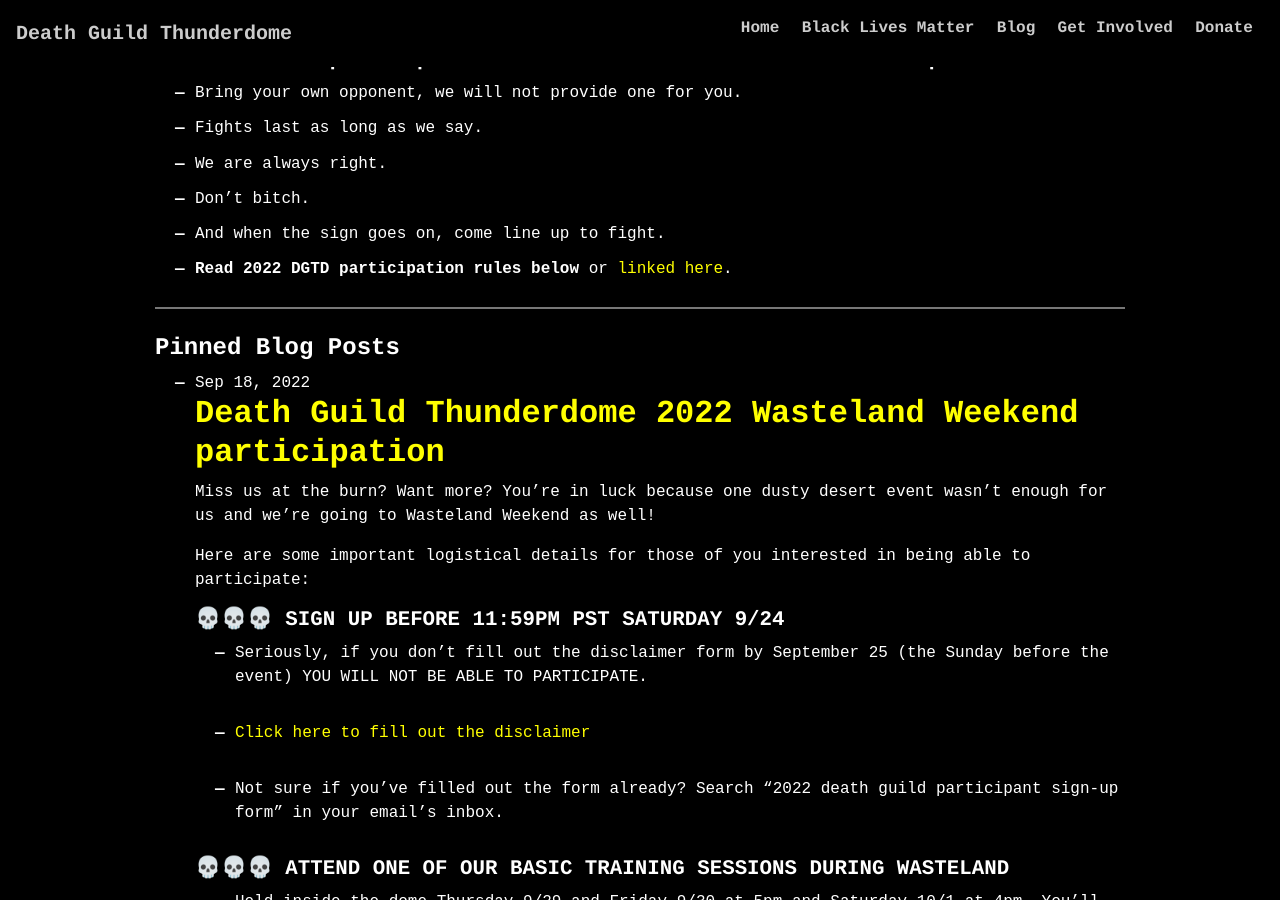
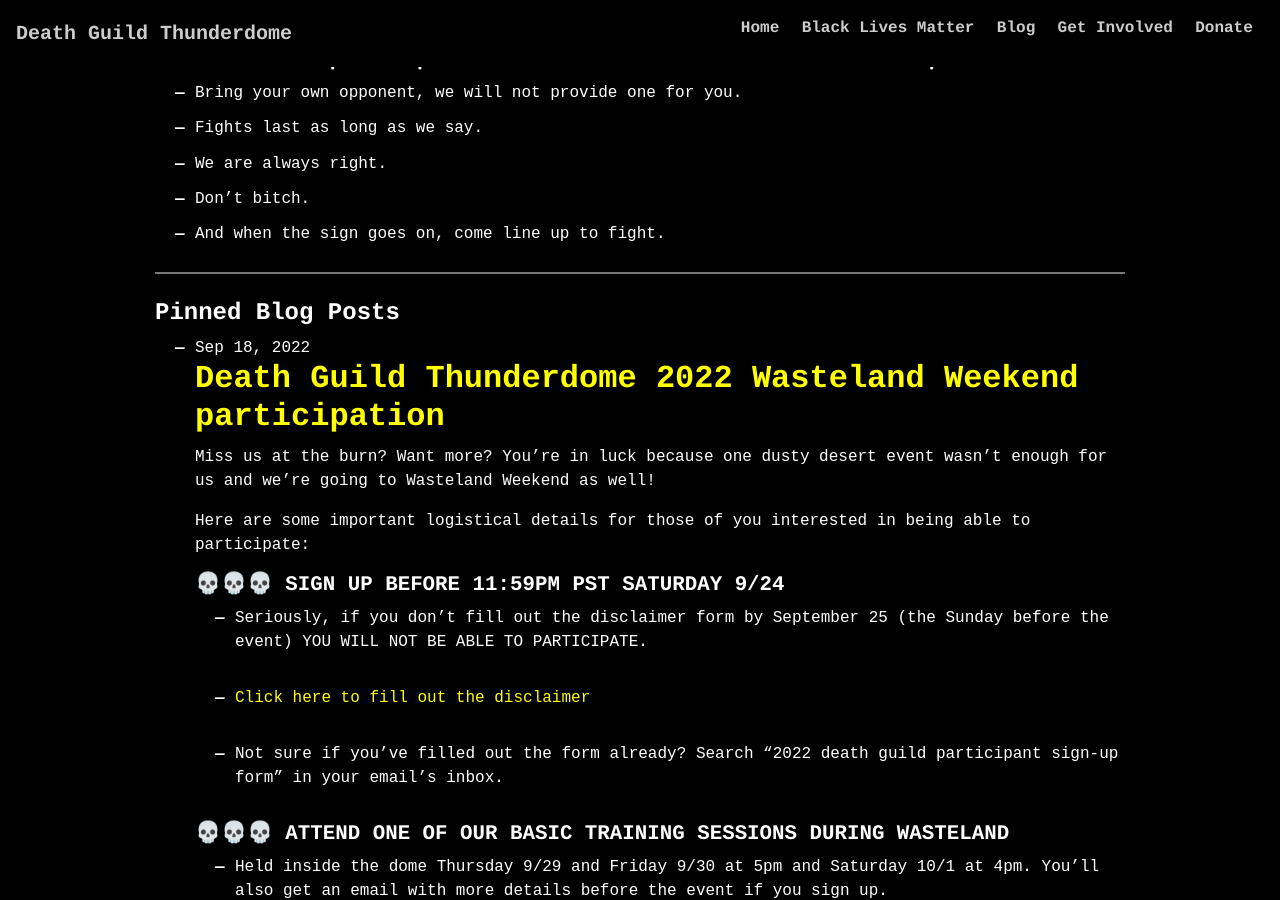
Before and after one commit to DeathGuildThunderdome/deathguildthunderdome.github.io, a Jekyll site: the page built from index.md, in a window 1280 px wide and 900 px high, scrolled down 1171 px. Built offline with Jekyll 4.4.1, drawn with Linux system fonts in a browser that asks for light colours; nearby versions of some CDN libraries.

Commit message:
Removed 2022 participation rules

```diff
--- a/index.md
+++ b/index.md
@@ -24,6 +24,5 @@ Although originally started in the San Francisco Bay Area, members now also hail
 - We are always right.
 - Don’t bitch.
 - And when the sign goes on, come line up to fight.
-- **Read 2022 DGTD participation rules below** or [linked here][dgtd-rules-2022].
 
 [dgtd-rules-2022]: /DGTD-participation-rules-2022/
```
